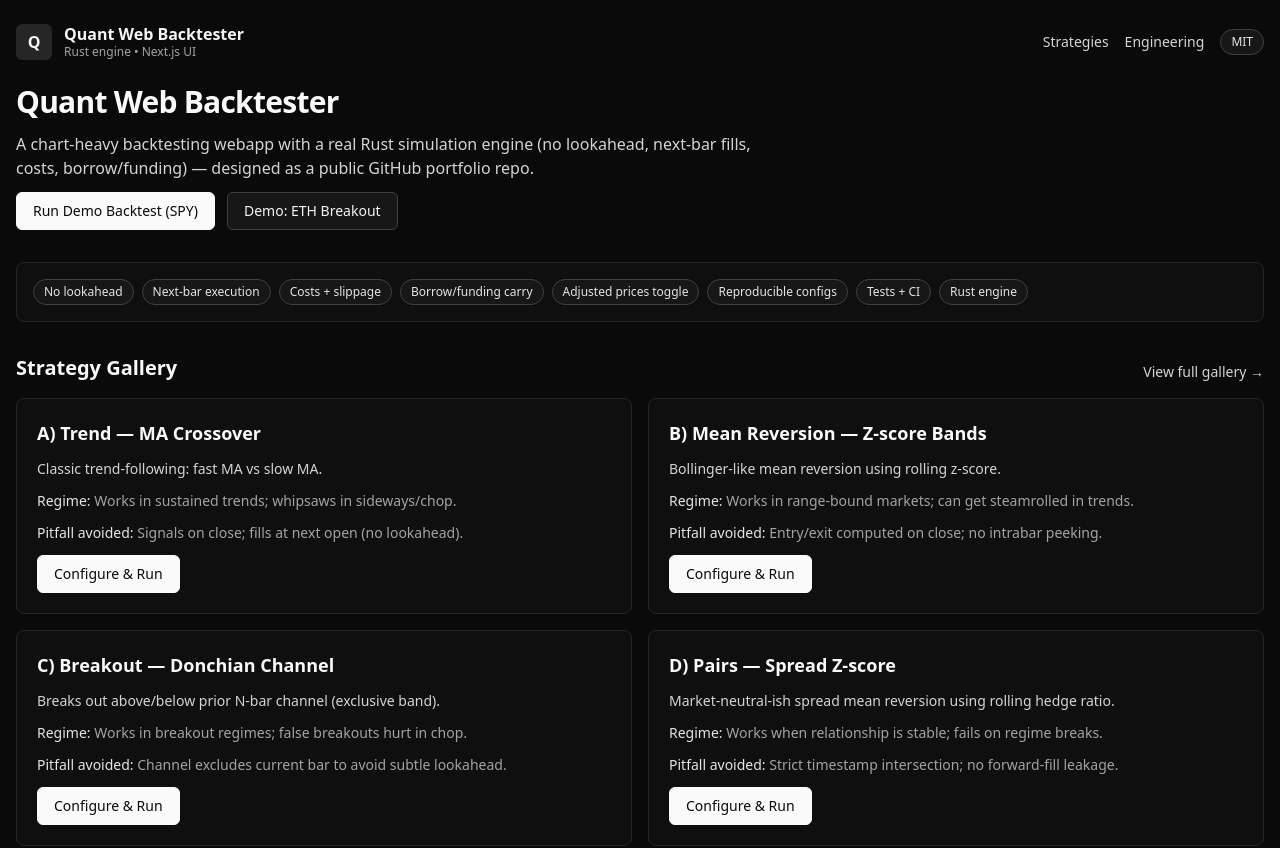
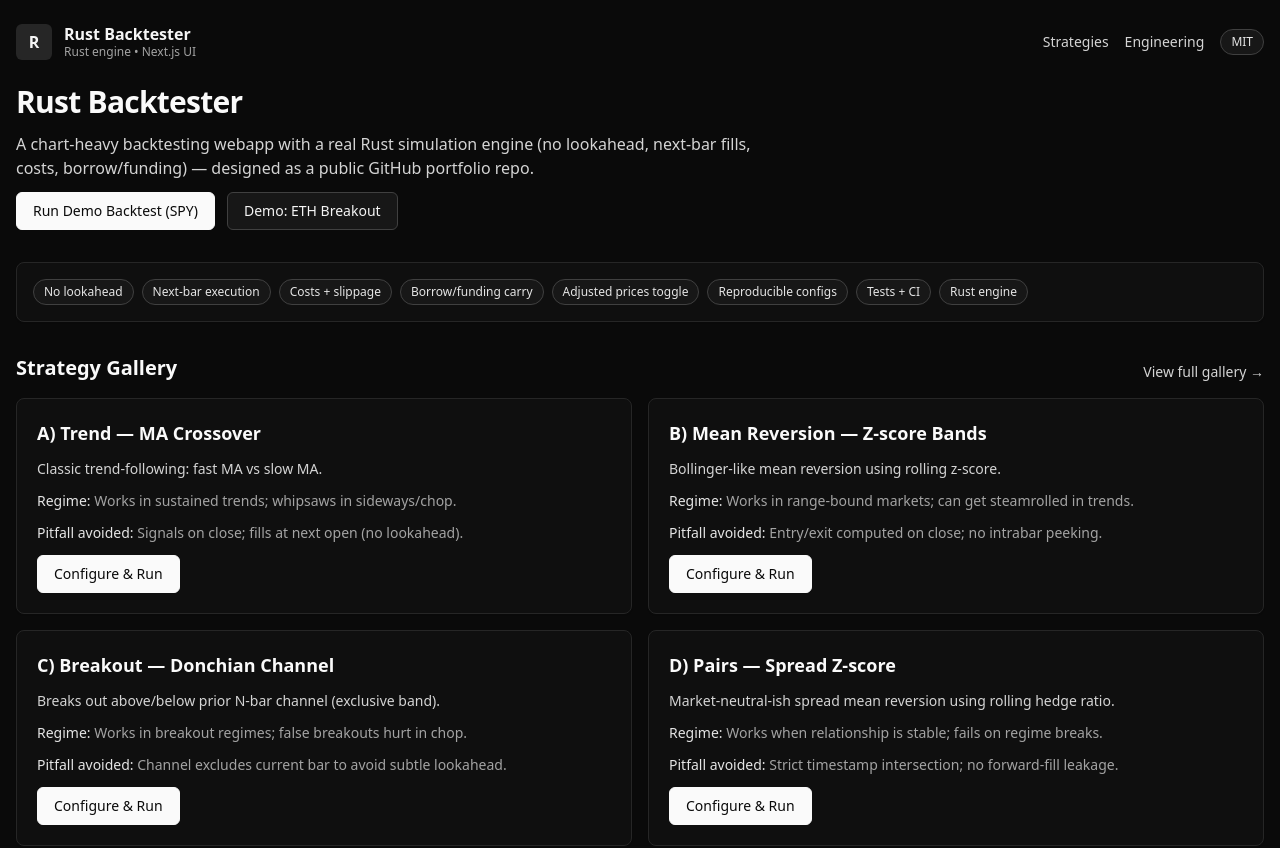
Before and after one commit to brubrudsi/rust-backtester, a Next.js app in the folder frontend/: page / in a window 1280 px wide. Shown: the top 848 px of the page. Built offline with nearby package versions, Linux system fonts and the light colour scheme; no server answers.

Commit message:
Rename project branding to Rust Backtester

```diff
--- a/frontend/app/layout.tsx
+++ b/frontend/app/layout.tsx
@@ -3,7 +3,7 @@
 import { Nav } from "@/components/nav";
 
 export const metadata: Metadata = {
-  title: "Quant Web Backtester",
+  title: "Rust Backtester",
   description: "Rust backtesting engine + Next.js chart-heavy UI (portfolio demo).",
 };
 
--- a/frontend/app/page.tsx
+++ b/frontend/app/page.tsx
@@ -8,7 +8,7 @@
     <div className="space-y-8">
       <section className="space-y-3">
         <h1 className="text-3xl font-semibold tracking-tight">
-          Quant Web Backtester
+          Rust Backtester
         </h1>
         <p className="text-neutral-300 max-w-3xl">
           A chart-heavy backtesting webapp with a real Rust simulation engine
--- a/frontend/components/nav.tsx
+++ b/frontend/components/nav.tsx
@@ -6,10 +6,10 @@
       <a href="/" className="no-underline">
         <div className="flex items-center gap-3">
           <div className="h-9 w-9 rounded-md bg-neutral-800 grid place-items-center font-semibold">
-            Q
+            R
           </div>
           <div className="leading-tight">
-            <div className="font-semibold">Quant Web Backtester</div>
+            <div className="font-semibold">Rust Backtester</div>
             <div className="text-xs text-neutral-400">Rust engine • Next.js UI</div>
           </div>
         </div>
--- a/frontend/package.json
+++ b/frontend/package.json
@@ -1,5 +1,5 @@
 {
-  "name": "quant-web-backtester-frontend",
+  "name": "rust-backtester-frontend",
   "private": true,
   "version": "0.1.0",
   "packageManager": "pnpm@9.0.0",
```
Also changed, not shown: 2 other files (tests, documents, lock files or other folders).
